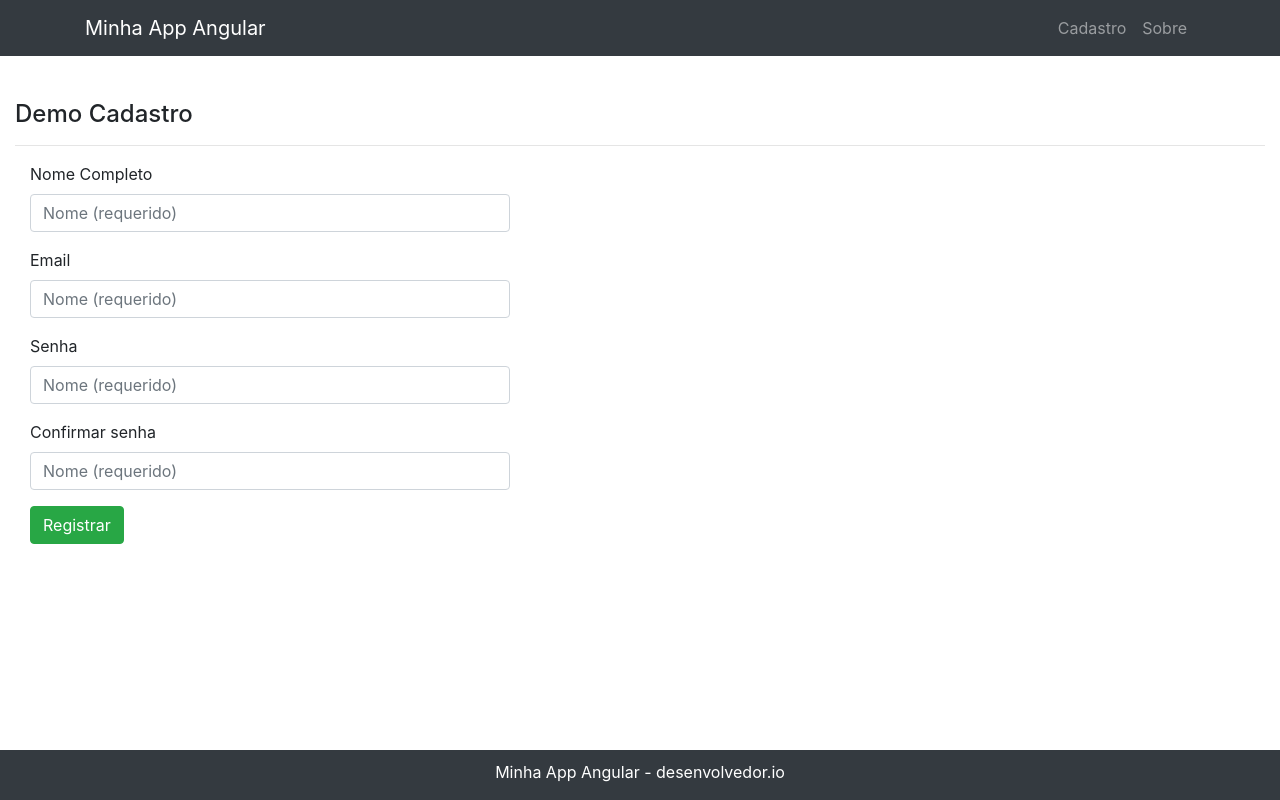
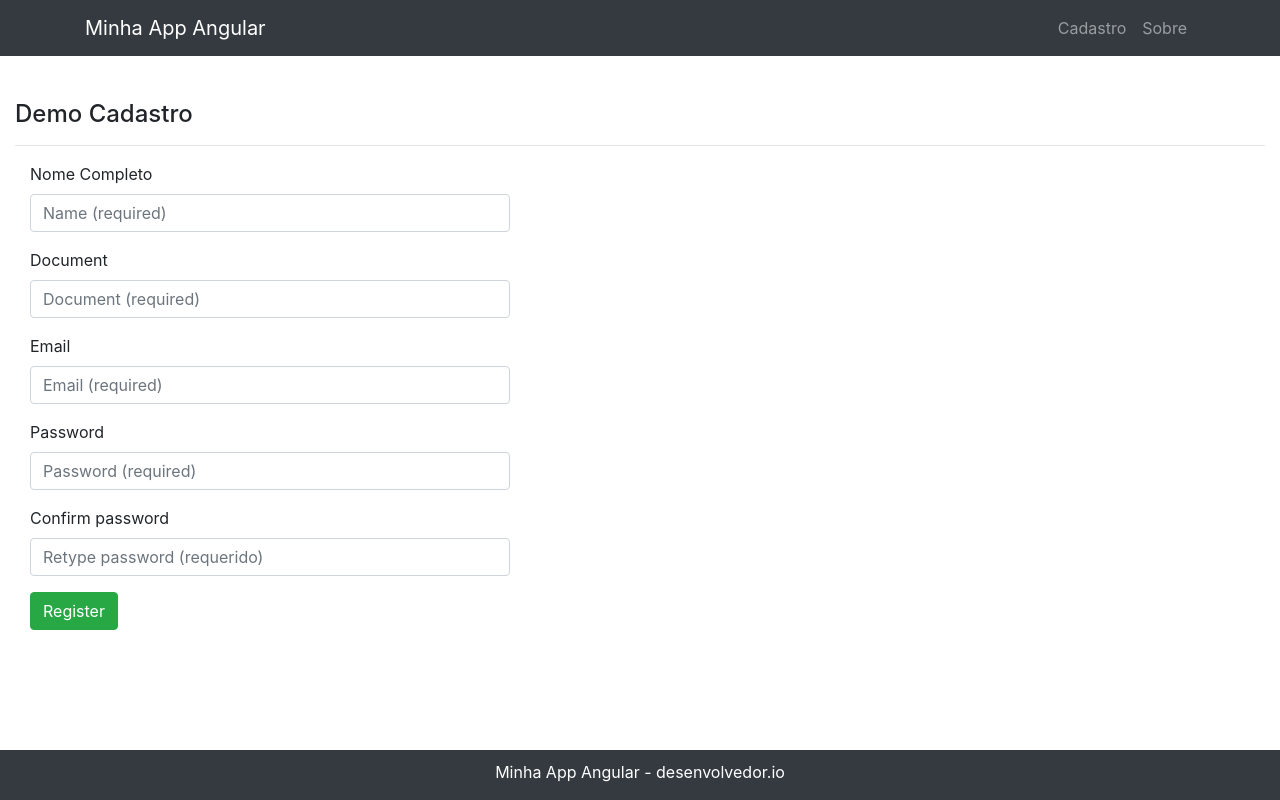
Before and after one commit to henriqueamaraldev/Angular-Advanced-Development, an Angular app in the folder basico/projeto-basico/: page /cadastro in a window 1280 px wide. Built offline with nearby package versions, Linux system fonts and the light colour scheme.

Commit message:
Feat - todas as propriedades do form funcionando

```diff
--- a/basico/projeto-basico/src/app/demos/reactive-forms/cadastro/cadastro.component.html
+++ b/basico/projeto-basico/src/app/demos/reactive-forms/cadastro/cadastro.component.html
@@ -1,40 +1,52 @@
 <div class="'container main-container">
     <h4>Demo Cadastro</h4>
     <hr />
-    <form novalidate [formGroup]="cadastroForm">
+    <form novalidate (ngSubmit)="addUser()" [formGroup]="cadastroForm">
         <div class="form-horizontal">
 
             <div class="form-group">
                 <label for="nome" class="col-md-2 control-label">Nome Completo</label>
                 <div class="col-md-10">
-                    <input type="text" class="form-control" id="nome" placeholder="Nome (requerido)">
+                    <input type="text" class="form-control" id="name" placeholder="Name (required)"
+                        formControlName="name">
+                </div>
+            </div>
+
+            <div class="form-group">
+                <label for="nome" class="col-md-2 control-label">Document</label>
+                <div class="col-md-10">
+                    <input type="text" class="form-control" id="name" placeholder="Document (required)"
+                        formControlName="document">
                 </div>
             </div>
 
             <div class="form-group">
                 <label for="nome" class="col-md-2 control-label">Email</label>
                 <div class="col-md-10">
-                    <input type="text" class="form-control" id="email" placeholder="Nome (requerido)">
+                    <input type="text" class="form-control" id="email" placeholder="Email (required)"
+                        formControlName="email">
                 </div>
             </div>
 
             <div class="form-group">
-                <label for="nome" class="col-md-2 control-label">Senha</label>
+                <label for="nome" class="col-md-2 control-label">Password</label>
                 <div class="col-md-10">
-                    <input type="text" class="form-control" id="password" placeholder="Nome (requerido)">
+                    <input type="text" class="form-control" id="password" placeholder="Password (required)"
+                        formControlName="password">
                 </div>
             </div>
 
             <div class="form-group">
-                <label for="nome" class="col-md-2 control-label">Confirmar senha</label>
+                <label for="nome" class="col-md-2 control-label">Confirm password</label>
                 <div class="col-md-10">
-                    <input type="text" class="form-control" id="retypePassword" placeholder="Nome (requerido)">
+                    <input type="text" class="form-control" id="retypePassword"
+                        placeholder="Retype password (requerido)" formControlName="retypePassword">
                 </div>
             </div>
 
             <div class="form-group">
                 <div class="col-md-4 col-md-offset-2">
-                    <span> <button class="btn btn-success" id="Registrar" type="submit">Registrar</button></span>
+                    <span> <button class="btn btn-success" id="Register" type="submit">Register</button></span>
                 </div>
             </div>
         </div>
--- a/basico/projeto-basico/src/app/demos/reactive-forms/cadastro/cadastro.component.ts
+++ b/basico/projeto-basico/src/app/demos/reactive-forms/cadastro/cadastro.component.ts
@@ -14,8 +14,18 @@ export class CadastroComponent implements OnInit {
   ngOnInit() {
 
     this.cadastroForm = new FormGroup({
-      nome: new FormControl('')
+      name: new FormControl(''),
+      document: new FormControl(''),
+      email: new FormControl(''),
+      password: new FormControl(''),
+      retypePassword: new FormControl(''),
     })
   }
 
+  addUser() {
+    let x = this.cadastroForm.value;
+    console.log(x)
+  }
+
+
 }
```
